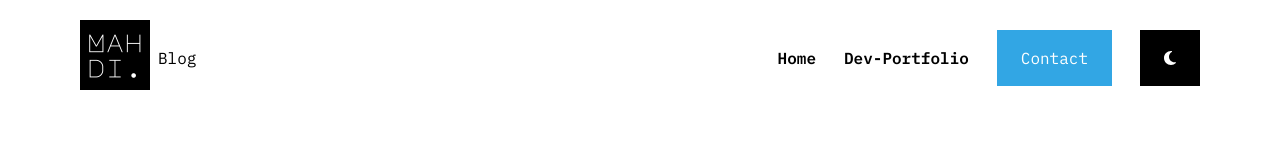
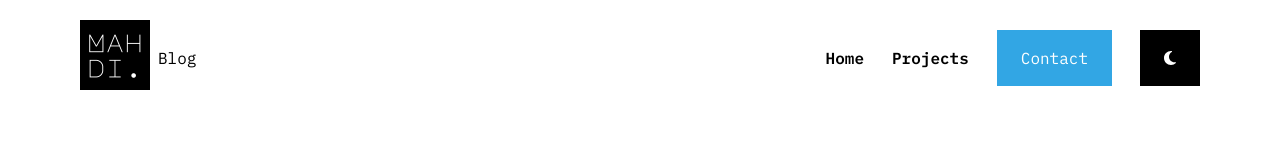
Before and after one commit to MBJ-97/p-blog, a Next.js app: page /posts in a window 1280 px wide. Shown: the top 160 px of the page. Built offline with nearby package versions, Linux system fonts and the light colour scheme.

Commit message:
fixed navbar links

```diff
--- a/components/Drawer.js
+++ b/components/Drawer.js
@@ -16,10 +16,10 @@ export default function Drawer() {
               </li>
             </Link>
           </li>
-          <Link href="/under-construction">
+          <Link href="https://mahdibeldjoudi.xyz/#projects">
             <li className="mx-auto">
               <a className="underlineStyle">
-                <span>Dev-Portfolio</span>
+                <span>Projects</span>
               </a>
             </li>
           </Link>
--- a/components/Navbar.js
+++ b/components/Navbar.js
@@ -49,19 +49,16 @@ function Navbar() {
             <div className="navLinks hidden sm:flex">
               <ul className="flex cursor-pointer items-center space-y-7 sm:space-y-0 sm:space-x-7">
                 <li>
-                  <a
-                    href="https://mahdibeldjoudi.xyz/"
-                    target="_blank"
-                    rel="noreferrer"
-                    className="font-semibold"
-                  >
-                    <span>Home</span>
-                  </a>
+                  <Link href="https://mahdibeldjoudi.xyz/">
+                    <a className="font-semibold">
+                      <span>Home</span>
+                    </a>
+                  </Link>
                 </li>
                 <li>
-                  <Link href="/under-construction">
+                  <Link href="https://mahdibeldjoudi.xyz/#projects">
                     <a className="font-semibold">
-                      <span>Dev-Portfolio</span>
+                      <span>Projects</span>
                     </a>
                   </Link>
                 </li>
```
